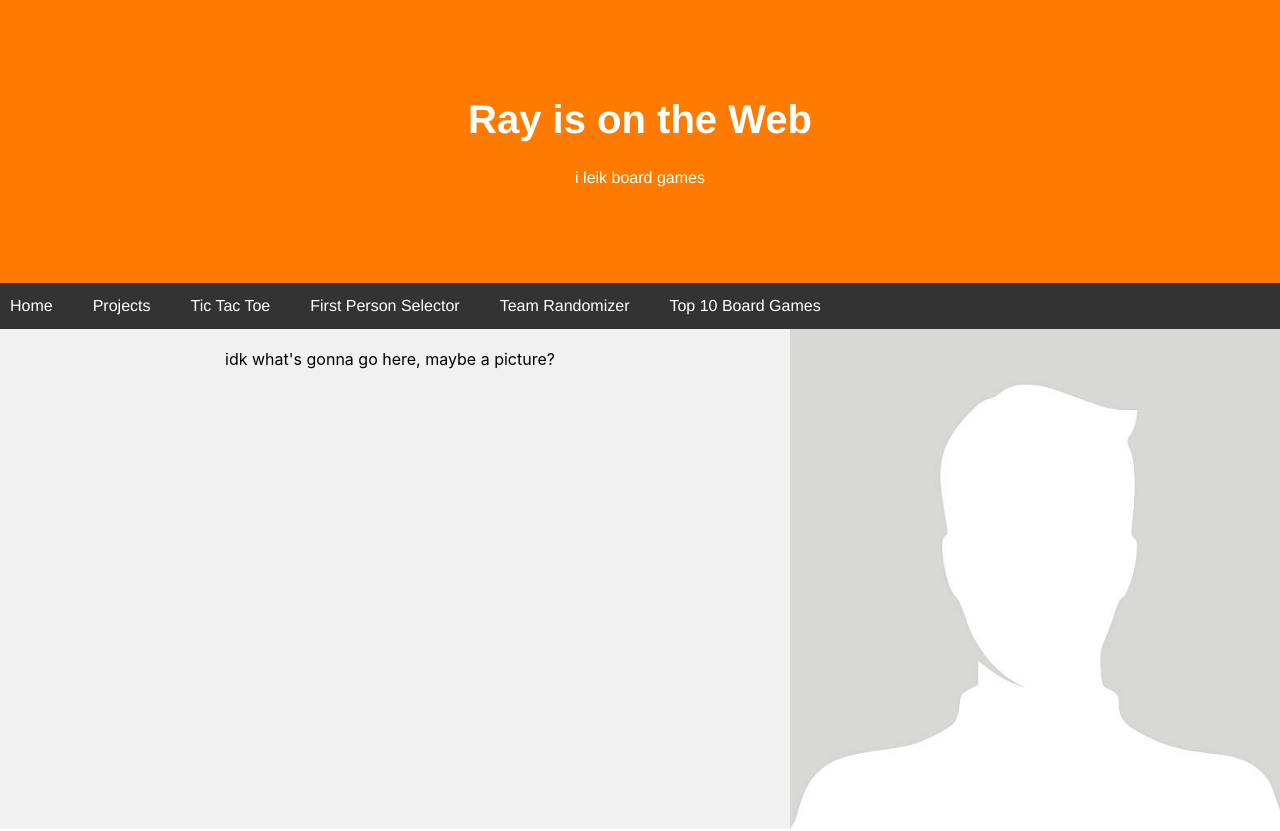
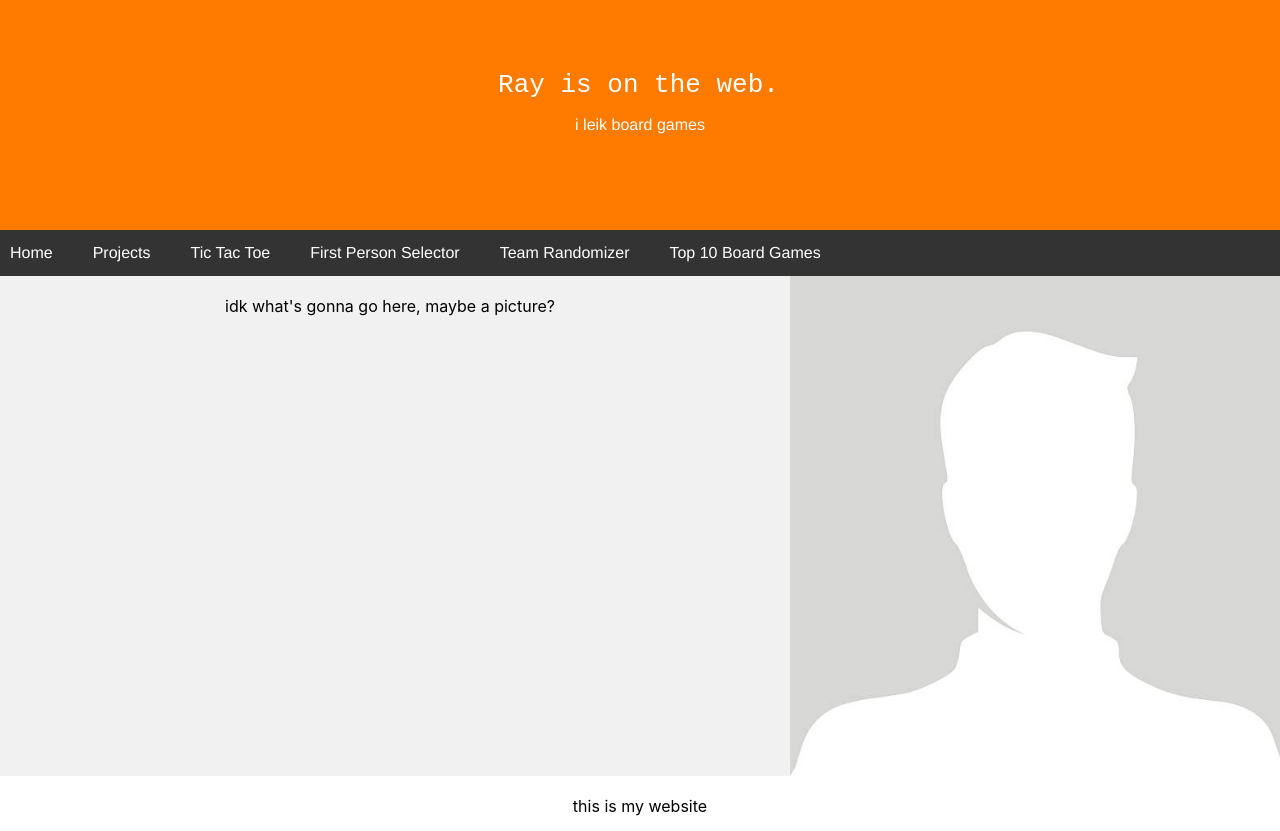
Before and after one commit to raylopez509/website, a Next.js app: page / in a window 1280 px wide. Shown: the top 831 px of the page. Built offline with nearby package versions, Linux system fonts and the light colour scheme.

Commit message:
added quote marks, added classes for animation css, and changed tab size

```diff
--- a/src/components/NavigationBar.js
+++ b/src/components/NavigationBar.js
@@ -3,44 +3,46 @@ import Link from "next/link";
 
 const links = [
   {
-    href: '/',
-    text: 'Home',
+    href: "/",
+    text: "Home",
   },
   {
-    href: '/projects',
-    text: 'Projects',
+    href: "/projects",
+    text: "Projects",
   },
   {
-    href: '/tictactoe',
-    text: 'Tic Tac Toe',
+    href: "/tictactoe",
+    text: "Tic Tac Toe",
   },
   {
-    href: '/firstperson',
-    text: 'First Person Selector',
+    href: "/firstperson",
+    text: "First Person Selector",
   },
   {
-    href: '/teamrandomizer',
-    text: 'Team Randomizer',
+    href: "/teamrandomizer",
+    text: "Team Randomizer",
   },
   {
-    href: 'top10boardgames',
-    text: 'Top 10 Board Games',
+    href: "top10boardgames",
+    text: "Top 10 Board Games",
   },
   // {
   //   href: '#',
   //   text: 'Board Game Collection',
   // },
-]
+];
 
 export default function NavigationBar() {
   return (
     <>
       <div className={styles.header}>
-                <h1>Ray is on the Web</h1>
+        <div class={styles.wrapper}>
+          <div class={styles.typingdemo}>Ray is on the web.</div>
+        </div>
         <p>i leik board games</p>
       </div>
       <div className={styles.navbar}>
-              {links.map(link => (
+        {links.map((link) => (
           <Link href={link.href}>{link.text}</Link>
         ))}
         {/* <Link href="/">Home</Link>
--- a/src/styles/NavigationBar.module.css
+++ b/src/styles/NavigationBar.module.css
@@ -34,3 +34,30 @@
   background-color: #ddd;
   color: black;
 }
+
+.wrapper {
+  display: grid;
+  place-items: center;
+}
+
+.typingdemo {
+  width: 22ch;
+  animation: typing 2s steps(22), blink 0.5s step-end infinite alternate;
+  white-space: nowrap;
+  overflow: hidden;
+  border-right: 3px solid;
+  font-family: monospace;
+  font-size: 2em;
+}
+
+@keyframes typing {
+  from {
+    width: 0;
+  }
+}
+
+@keyframes blink {
+  50% {
+    border-color: transparent;
+  }
+}
```
Lines whose indentation alone changed are shown as unchanged.
